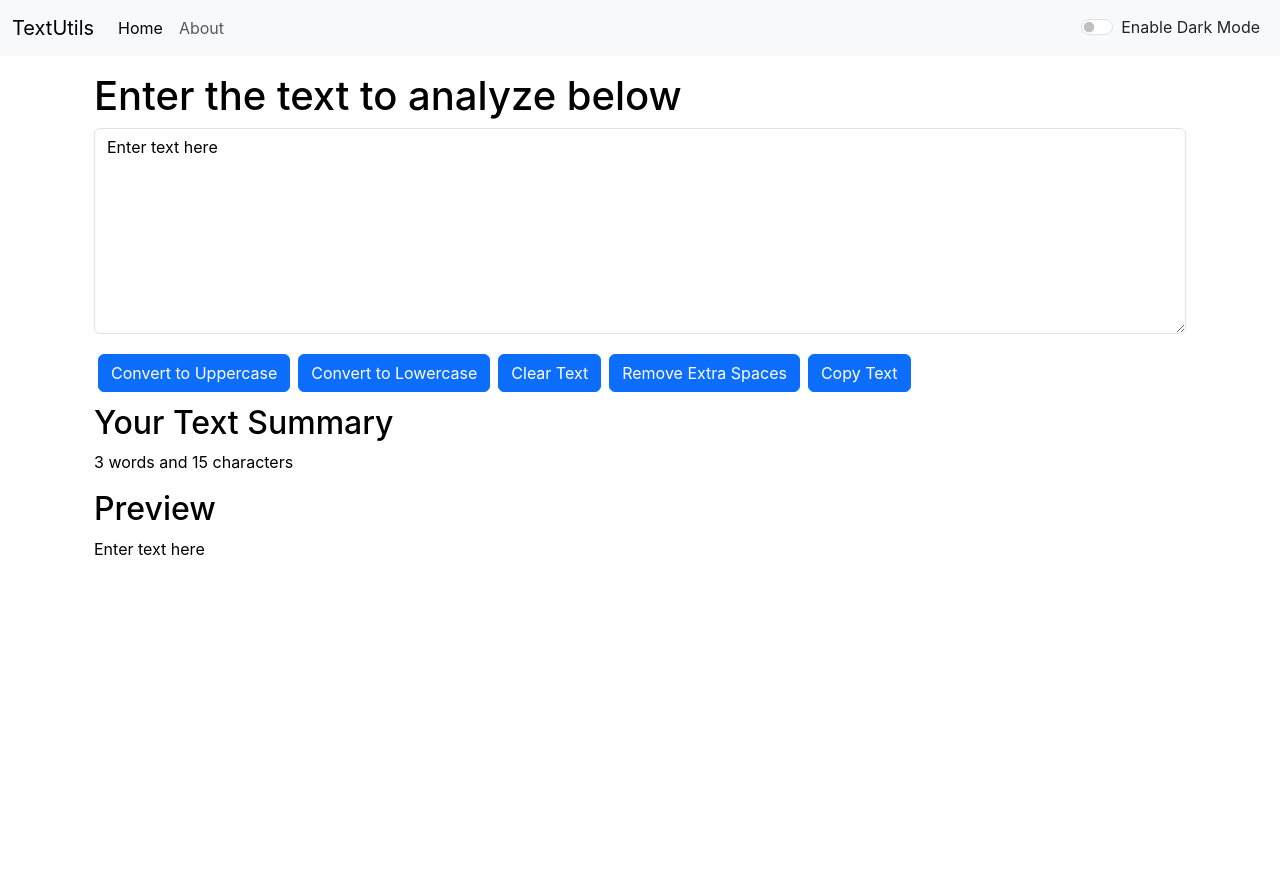
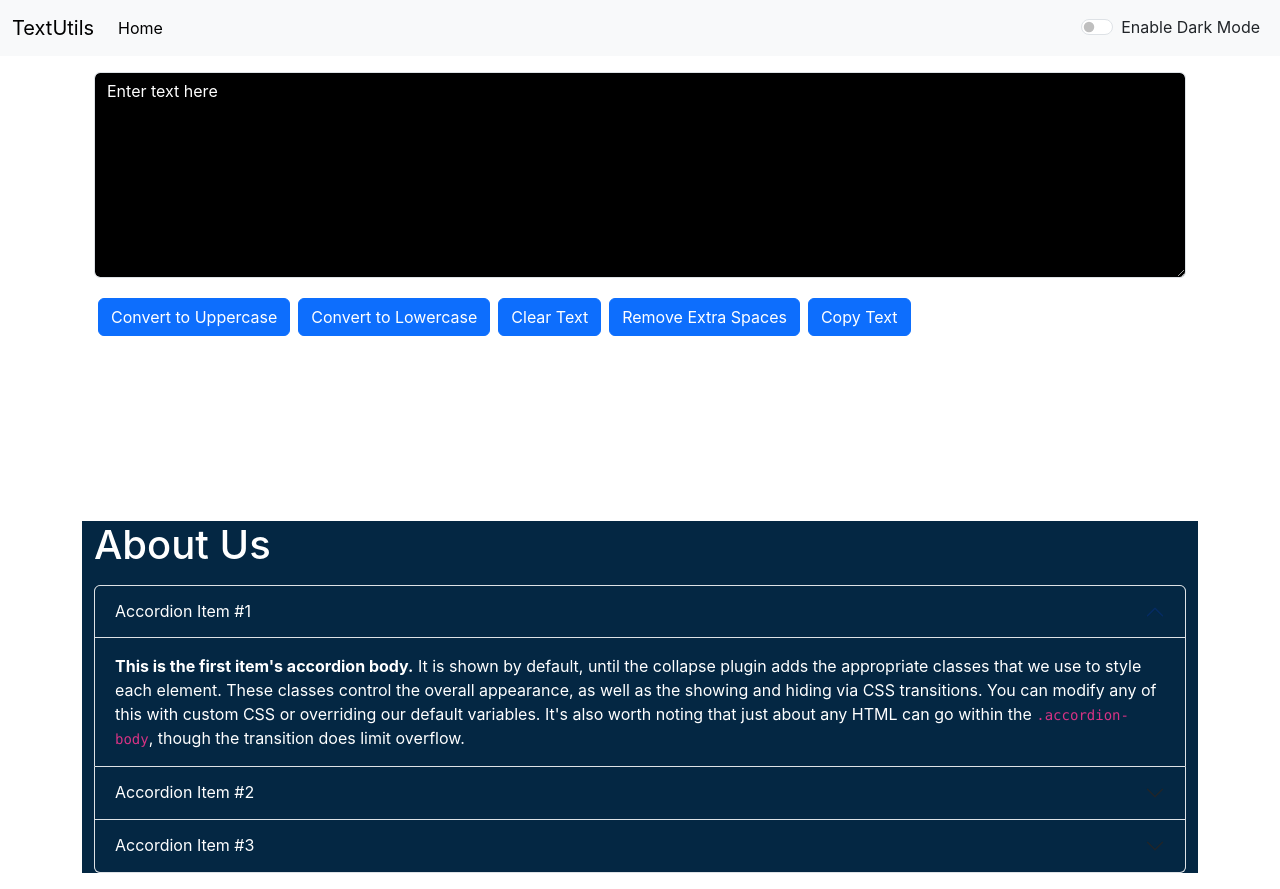
Before and after one commit to Nishant1719/React-Project_practice, a React (Create React App) app: page / in a window 1280 px wide. Before the commit the page ends 800 px from the top, so only its background shows below. Built offline with nearby package versions, Linux system fonts and the light colour scheme.

Commit message:
Deployment

```diff
--- a/package.json
+++ b/package.json
@@ -1,5 +1,5 @@
 {
-  "name": "my-app",
+  "name": "textutils-react",
   "homepage": "https://halcyon-past.github.io/TextUtils-React",
   "version": "0.1.0",
   "private": true,
--- a/src/App.js
+++ b/src/App.js
@@ -38,15 +38,19 @@
     }
   }
 
+  // functions like setIntervals and setTimeout are useful
+  // Git-pages have some issues with Routers thats why removing routing some deployment
   return (
     <>
       <Navbar title="TextUtils" mode={mode} toggleMode={toggleMode} />
       <Alert alert={alert}/>
       <div className="container my-3">
-        <Routes>
+        {/* <Routes>
           <Route exact path="/About" element={<About mode={mode}/>}></Route>
           <Route exact path="/" element={<TextForm heading = "Enter the text to analyze below" mode={mode} showAlert={showAlert}/>}></Route>
-        </Routes>
+        </Routes> */}
+        <TextForm/>
+        <About/>
       </div>
     </>
   );
--- a/src/components/Navbar.js
+++ b/src/components/Navbar.js
@@ -6,18 +6,18 @@
   return (
     <nav className={`navbar navbar-expand-lg bg-${props.mode} navbar-${props.mode}`}>
     <div className="container-fluid">
-      <Link className="navbar-brand" to="/">{props.title}</Link>
+      <a className="navbar-brand" href="#">{props.title}</a>
       <button className="navbar-toggler" type="button" data-bs-toggle="collapse" data-bs-target="#navbarSupportedContent" aria-controls="navbarSupportedContent" aria-expanded="false" aria-label="Toggle navigation">
         <span className="navbar-toggler-icon"></span>
       </button>
       <div className="collapse navbar-collapse" id="navbarSupportedContent">
         <ul className="navbar-nav me-auto mb-2 mb-lg-0">
           <li className="nav-item">
-            <Link className="nav-link active" aria-current="page" to="/">Home</Link>
+            <a className="nav-link active" aria-current="page" href="#">Home</a>
           </li>
-          <li className="nav-item">
+          {/* <li className="nav-item">
             <Link className="nav-link" to="/about">{props.aboutText}</Link>
-          </li>
+          </li> */}
         </ul>
         <div className={`form-check form-switch text-${props.mode==='light'?'dark':'light'} mx-2`}>
           <input className="form-check-input" onClick = {props.toggleMode}type="checkbox" role="switch" id="flexSwitchCheckDefault"/>
```
